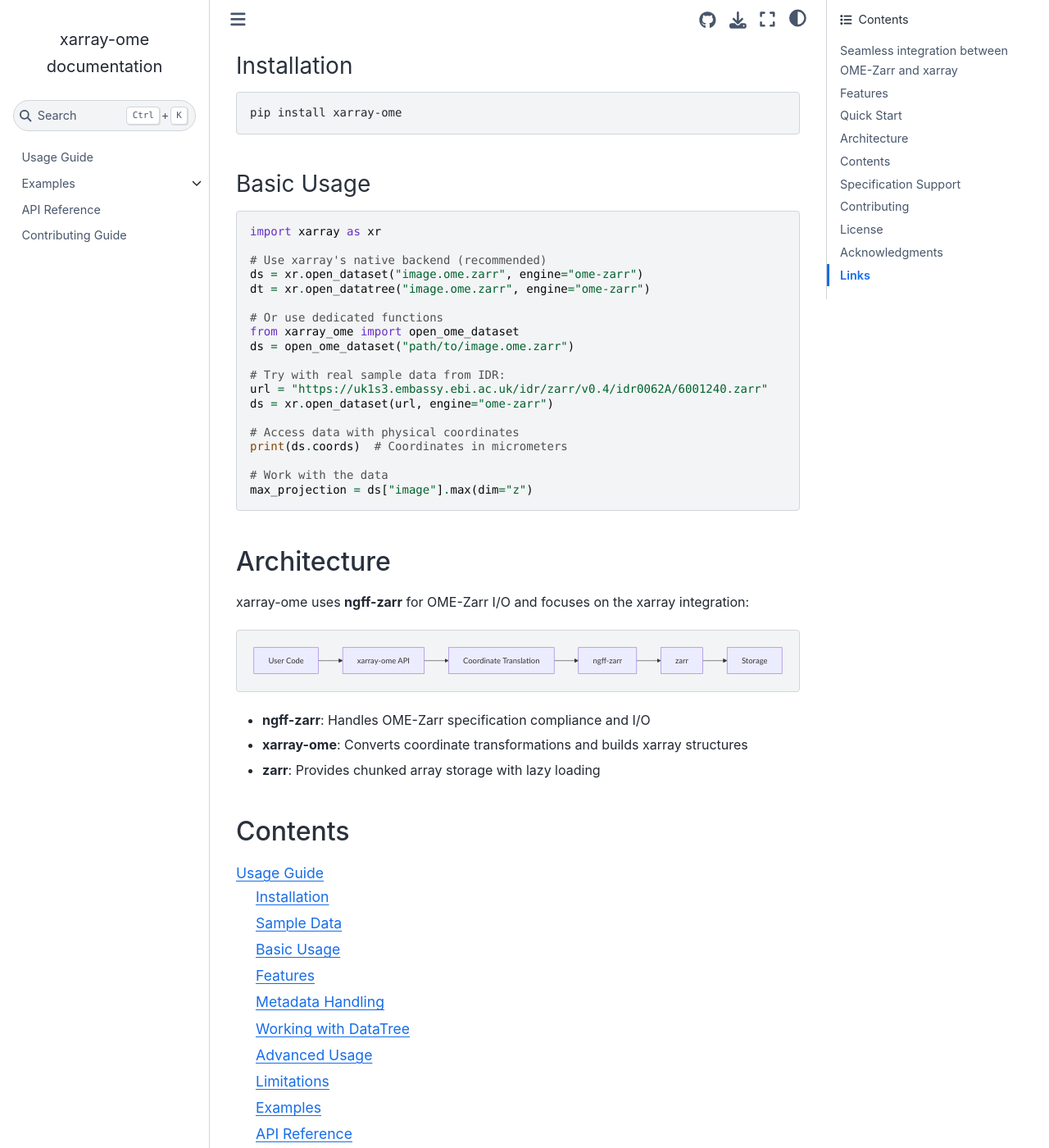
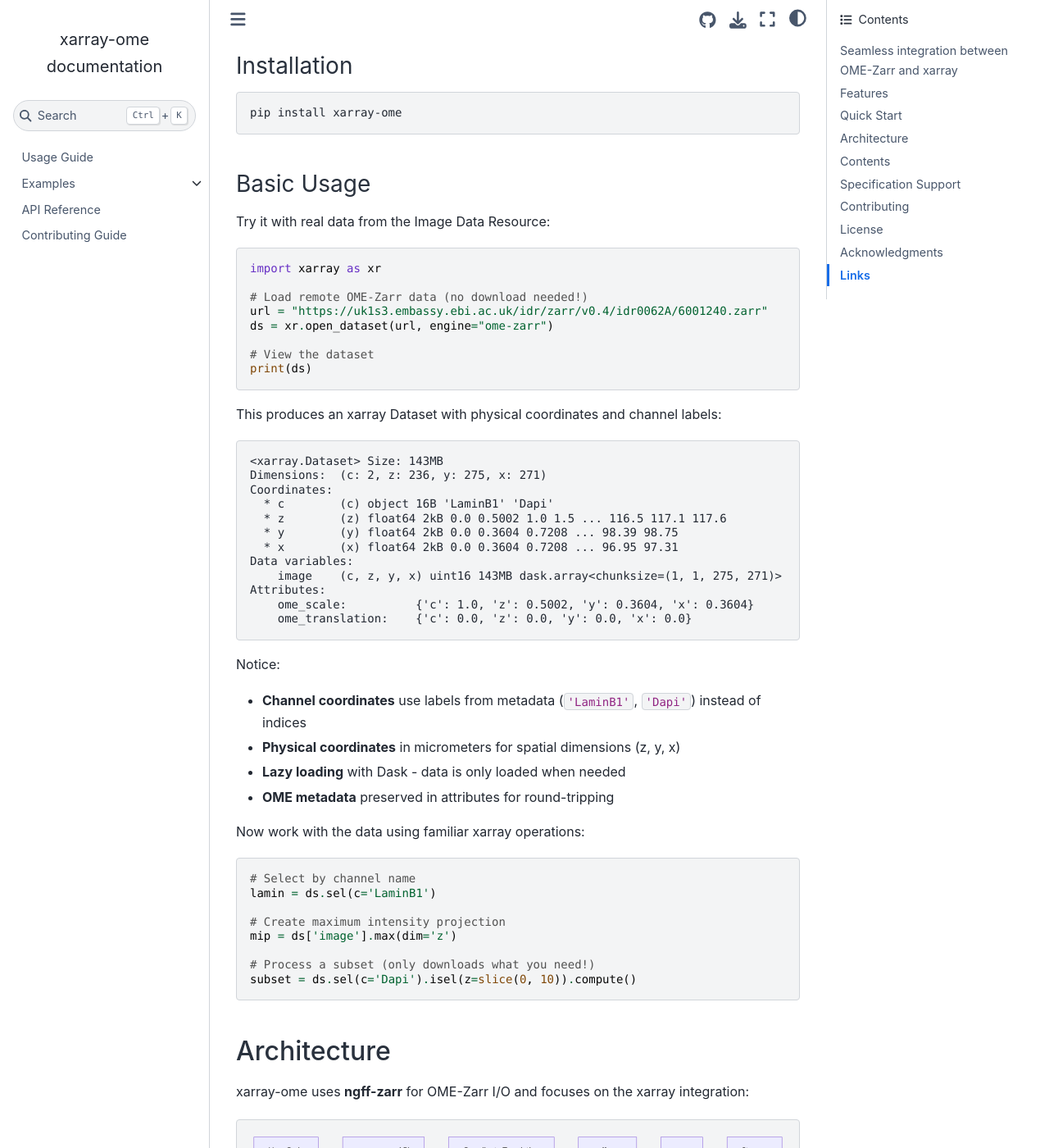
Before and after one commit to ianhi/xarray-ome, a Sphinx documentation site: the page built from docs/index.md, in a window 1280 px wide and 1400 px high, scrolled down 1138 px. Shown: the whole window at 82% size. Built offline with Sphinx 7.4.7 and the Sphinx Book theme 1.1.4, drawn with Linux system fonts in a browser that asks for light colours.

Commit message:
Add concrete example with xarray output on homepage
Replace generic code example with real working example showing:
- Loading actual IDR sample data
- Complete xarray Dataset output with all details
- Key features highlighted: channel labels, physical coordinates,
  lazy loading, metadata preservation
- Follow-up examples showing common operations

Makes it immediately clear what users get when they use xarray-ome,
with copy-pasteable code that works out of the box.

🤖 Generated with [Claude Code](https://claude.com/claude-code)

Co-Authored-By: Claude <noreply@anthropic.com>

````diff
--- a/docs/index.md
+++ b/docs/index.md
@@ -67,26 +67,54 @@ pip install xarray-ome
 
 ### Basic Usage
 
+Try it with real data from the Image Data Resource:
+
 ```python
 import xarray as xr
 
-# Use xarray's native backend (recommended)
-ds = xr.open_dataset("image.ome.zarr", engine="ome-zarr")
-dt = xr.open_datatree("image.ome.zarr", engine="ome-zarr")
-
-# Or use dedicated functions
-from xarray_ome import open_ome_dataset
-ds = open_ome_dataset("path/to/image.ome.zarr")
-
-# Try with real sample data from IDR:
+# Load remote OME-Zarr data (no download needed!)
 url = "https://uk1s3.embassy.ebi.ac.uk/idr/zarr/v0.4/idr0062A/6001240.zarr"
 ds = xr.open_dataset(url, engine="ome-zarr")
 
-# Access data with physical coordinates
-print(ds.coords)  # Coordinates in micrometers
+# View the dataset
+print(ds)
+```
 
-# Work with the data
-max_projection = ds["image"].max(dim="z")
+This produces an xarray Dataset with physical coordinates and channel labels:
+
+```text
+<xarray.Dataset> Size: 143MB
+Dimensions:  (c: 2, z: 236, y: 275, x: 271)
+Coordinates:
+  * c        (c) object 16B 'LaminB1' 'Dapi'
+  * z        (z) float64 2kB 0.0 0.5002 1.0 1.5 ... 116.5 117.1 117.6
+  * y        (y) float64 2kB 0.0 0.3604 0.7208 ... 98.39 98.75
+  * x        (x) float64 2kB 0.0 0.3604 0.7208 ... 96.95 97.31
+Data variables:
+    image    (c, z, y, x) uint16 143MB dask.array<chunksize=(1, 1, 275, 271)>
+Attributes:
+    ome_scale:          {'c': 1.0, 'z': 0.5002, 'y': 0.3604, 'x': 0.3604}
+    ome_translation:    {'c': 0.0, 'z': 0.0, 'y': 0.0, 'x': 0.0}
+```
+
+Notice:
+
+- **Channel coordinates** use labels from metadata (`'LaminB1'`, `'Dapi'`) instead of indices
+- **Physical coordinates** in micrometers for spatial dimensions (z, y, x)
+- **Lazy loading** with Dask - data is only loaded when needed
+- **OME metadata** preserved in attributes for round-tripping
+
+Now work with the data using familiar xarray operations:
+
+```python
+# Select by channel name
+lamin = ds.sel(c='LaminB1')
+
+# Create maximum intensity projection
+mip = ds['image'].max(dim='z')
+
+# Process a subset (only downloads what you need!)
+subset = ds.sel(c='Dapi').isel(z=slice(0, 10)).compute()
 ```
 
 ## Architecture
````
